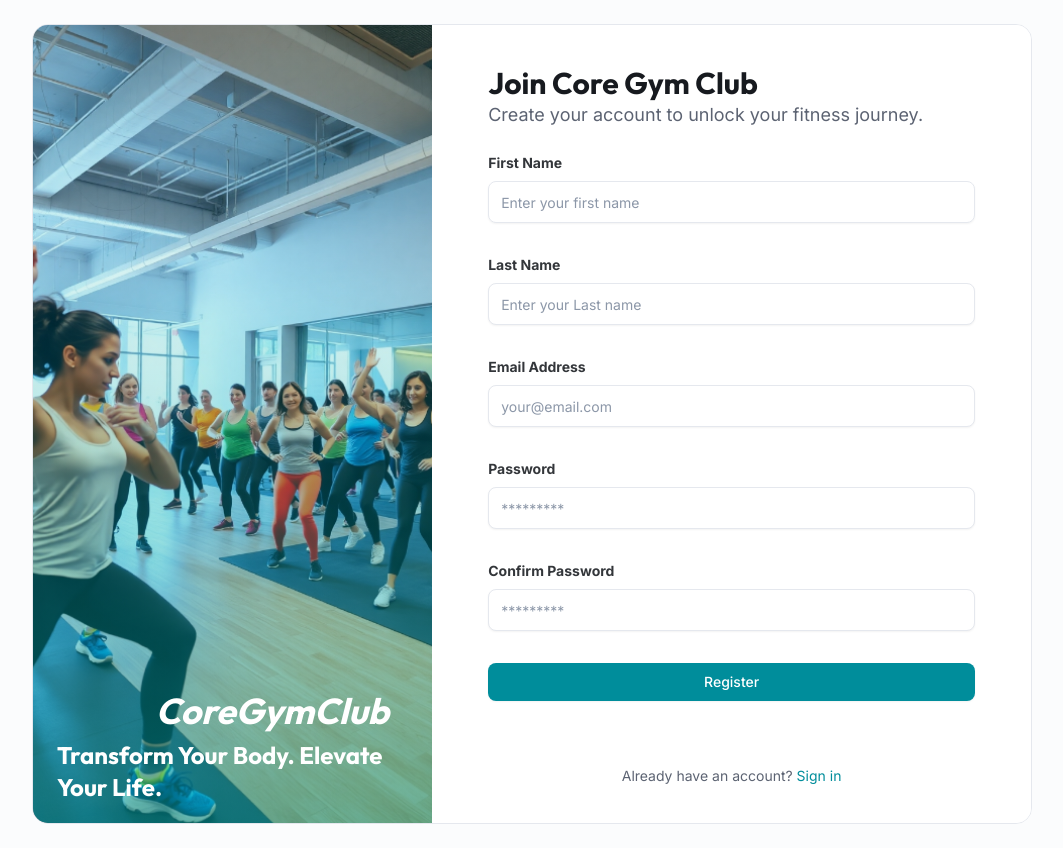
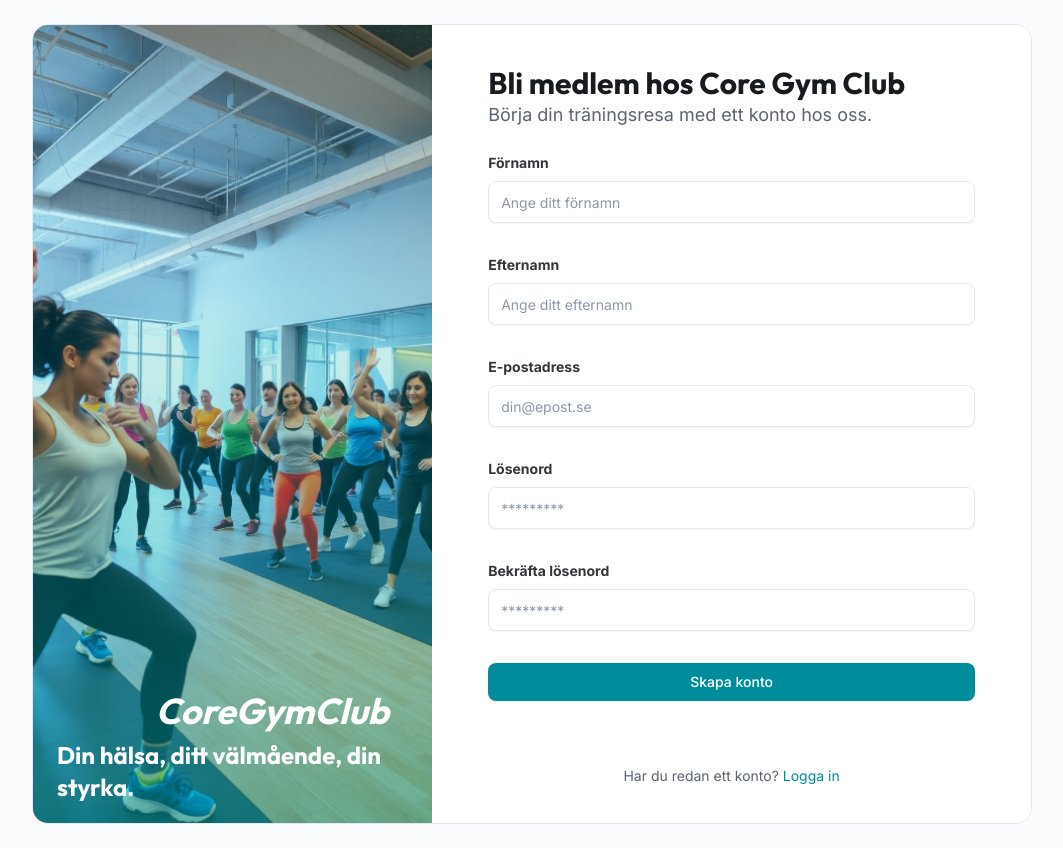
Before and after one commit to EC-ProjectGroup8/Frontend, a React (Vite) app: page /register in a window 1280 px wide. Shown: the whole page, without its empty margins (108-1171 px from the left). Built offline with nearby package versions, Linux system fonts and the light colour scheme.

Commit message:
Changed the language

```diff
--- a/src/App.tsx
+++ b/src/App.tsx
@@ -1,7 +1,7 @@
 import BaseLayout from "@/layouts/BaseLayout";
 import Register from "@/pages/Register";
 import UserLogin from "@/pages/UserLogin";
-import Workouts from "@/pages/Workouts";
+import Pass from "@/pages/Workouts";
 import { Routes, Route } from "react-router-dom";
 import MemberLayout from "./layouts/MemberLayout";
 
@@ -14,8 +14,8 @@ function App() {
         <Route path="/register" element={<Register />} />
       </Route>
 
-      <Route path="/workouts" element={<MemberLayout />}>
-        <Route index element={<Workouts />} />
+      <Route path="/pass" element={<MemberLayout />}>
+        <Route index element={<Pass />} />
       </Route>
     </Routes>
   );
--- a/src/components/Footer.tsx
+++ b/src/components/Footer.tsx
@@ -1,8 +1,9 @@
 const Footer = () => {
   return (
     <footer>
-      <p>
-        &copy; {new Date().getFullYear()} Core Gym Club. All rights reserved.
+      <p className="text-center text-sm text-gray-500 py-4">
+        &copy; {new Date().getFullYear()} Core Gym Club. Alla rättigheter
+        förbehållna.
       </p>
     </footer>
   );
--- a/src/components/LogOutButton.tsx
+++ b/src/components/LogOutButton.tsx
@@ -15,7 +15,7 @@ const LogOutButton: React.FC = () => {
       hover:shadow-md transition-all duration-200 ease-in-out
       active:scale-95 focus:scale-102 hover:scale-102"
     >
-      <span>Logout</span>
+      <span>Logga ut</span>
     </button>
   );
 };
--- a/src/components/LoginCard.tsx
+++ b/src/components/LoginCard.tsx
@@ -49,33 +49,39 @@ const LoginCard: React.FC = () => {
           ? (res as { email?: string }).email
           : undefined;
 
-      if (!email) throw new Error("Unexpected sign-in response.");
+      if (!email) throw new Error("Oväntat inloggning fel. Försök igen.");
 
       sessionStorage.setItem("loggedInUserEmail", email);
-      toast.success("Signed in successfully!");
+      toast.success("Inloggning lyckades!");
       navigate("/workouts");
     } catch (err: unknown) {
       console.error("Sign-in error:", err);
 
       if (err instanceof HttpError) {
         if (err.status === 400 || err.status === 401) {
-          setError("password", { message: "Invalid email or password." });
-          toast.error("Invalid email or password.");
+          setError("password", {
+            message: "Ogiltig e-postadress eller lösenord.",
+          });
+          toast.error("Ogiltig e-postadress eller lösenord.");
           return;
         }
         if (err.status >= 500) {
-          toast.error("Server error (500). Please try again later.");
+          toast.error("Serverfel (500). Försök igen senare.");
           return;
         }
 
-        toast.error(`Request failed (${err.status}). Please try again later.`);
+        toast.error(
+          `Begäran misslyckades (${err.status}). Försök igen senare.`
+        );
         return;
       }
 
       const msg =
-        err instanceof Error && err.message && err.message !== "Failed to fetch"
+        err instanceof Error &&
+        err.message &&
+        err.message !== "Kunde inte hämta data."
           ? err.message
-          : "Network error. Please check your connection or try again later.";
+          : "Nätverksfel. Kontrollera din anslutning och försök igen.";
       toast.error(msg);
     }
   };
@@ -98,7 +104,7 @@ const LoginCard: React.FC = () => {
               CoreGymClub
             </h1>
             <p className="image-tagline font-bold text-2xl">
-              Transform Your Body. Elevate Your Life.
+              Din hälsa, ditt välmående, din styrka.
             </p>
           </div>
         </div>
@@ -107,8 +113,8 @@ const LoginCard: React.FC = () => {
         <div className="form-section">
           <div className="welcome-container">
             <Logo />
-            <h2>Welcome back</h2>
-            <p>Enter your credentials to access your account</p>
+            <h2>Välkommen tillbaka</h2>
+            <p>Fyll i dina uppgifter för att logga in.</p>
           </div>
 
           <form
@@ -118,29 +124,29 @@ const LoginCard: React.FC = () => {
             aria-busy={isSubmitting}
           >
             <span className="sr-only" role="status" aria-live="polite">
-              {isSubmitting ? "Authorizing..." : ""}
+              {isSubmitting ? "Verifierar..." : ""}
             </span>
 
             {/* Email */}
             <div className="form-group">
               <Label className="form-label text-sm font-bold" htmlFor="email">
-                Email
+                E-postadress
               </Label>
               <Input
                 id="email"
                 className="form-input"
-                placeholder="your@email.com"
+                placeholder="din@epost.se"
                 type="email"
                 autoComplete="email"
                 aria-invalid={!!errors.email}
                 {...register("email", {
-                  required: "Email is required",
+                  required: "Du måste ange en e-postadress",
                   pattern: {
                     value: /^[^\s@]+@[^\s@]+\.[^\s@]+$/,
-                    message: "Invalid email format",
+                    message: "Ogiltigt e-postformat",
                   },
                   validate: (v) =>
-                    v.trim().length > 0 || "Email cannot be empty",
+                    v.trim().length > 0 || "E-postadressen får inte vara tom",
                 })}
               />
               {errors.email && (
@@ -156,7 +162,7 @@ const LoginCard: React.FC = () => {
                 className="form-label text-sm font-bold"
                 htmlFor="password"
               >
-                Password
+                Lösenord
               </Label>
               <Input
                 id="password"
@@ -166,8 +172,8 @@ const LoginCard: React.FC = () => {
                 autoComplete="current-password"
                 aria-invalid={!!errors.password}
                 {...register("password", {
-                  required: "Password is required",
-                  minLength: { value: 8, message: "Min 8 characters" },
+                  required: "Lösenord krävs",
+                  minLength: { value: 8, message: "Minst 8 tecken." },
                 })}
               />
               {errors.password && (
@@ -182,11 +188,11 @@ const LoginCard: React.FC = () => {
               className="form-button"
               disabled={isSubmitting}
             >
-              {isSubmitting ? "Authorizing..." : "Log in"}
+              {isSubmitting ? "Verifierar..." : "Logga in"}
             </Button>
 
             <p className="form-signin">
-              Don't have an account? <a href="/Register">Register</a>
+              Har du inget konto? <a href="/Register">Skapa konto</a>
             </p>
           </form>
         </div>
--- a/src/components/RegistrationForm.tsx
+++ b/src/components/RegistrationForm.tsx
@@ -56,20 +56,22 @@ const RegistrationForm: React.FC = () => {
 
       await post(payload);
 
-      toast.success("Registration successful!");
+      toast.success("Registreringen lyckades!");
       reset();
       navigate("/signin");
     } catch (err: unknown) {
-
       if (err instanceof HttpError && err.status === 409) {
-        setError("Email", { message: "This email is already registered." });
-        toast.error("Email is already in use.");
+        setError("Email", {
+          message: "Den här e-postadressen är redan registrerad.",
+        });
+        toast.error("E-postadressen används redan.");
         return;
       }
 
-
       const message =
-        err instanceof Error ? err.message : "Registration failed. Please try again.";
+        err instanceof Error
+          ? err.message
+          : "Registreringen misslyckades. Försök igen.";
       toast.error(message);
     }
   };
@@ -92,7 +94,7 @@ const RegistrationForm: React.FC = () => {
               CoreGymClub
             </h1>
             <p className="image-tagline font-bold text-2xl">
-              Transform Your Body. Elevate Your Life.
+              Din hälsa, ditt välmående, din styrka.
             </p>
           </div>
         </div>
@@ -104,36 +106,38 @@ const RegistrationForm: React.FC = () => {
           noValidate
           aria-busy={isSubmitting}
         >
-          <h2 className="form-title text-3xl font-bold">Join Core Gym Club</h2>
+          <h2 className="form-title text-3xl font-bold">
+            Bli medlem hos Core Gym Club
+          </h2>
           <p className="form-subtitle text-lg">
-            Create your account to unlock your fitness journey.
+            Börja din träningsresa med ett konto hos oss.
           </p>
 
           {/* Screen-reader för submit-status */}
           <span className="sr-only" role="status" aria-live="polite">
-            {isSubmitting ? "Submitting your registration..." : ""}
+            {isSubmitting ? "Skickar din registrering..." : ""}
           </span>
 
           {/* First Name */}
           <div className="form-group">
             <Label className="form-label text-sm font-bold" htmlFor="FirstName">
-              First Name
+              Förnamn
             </Label>
             <Input
               id="FirstName"
               className="form-input"
-              placeholder="Enter your first name"
+              placeholder="Ange ditt förnamn"
               type="text"
               autoComplete="given-name"
               aria-invalid={!!errors.FirstName}
               {...register("FirstName", {
-                required: "First name is required",
+                required: "Förnamn krävs",
                 minLength: {
                   value: 2,
-                  message: "First name must be at least 2 characters",
+                  message: "Förnamnet måste vara minst 2 tecken",
                 },
                 validate: (value) =>
-                  value.trim().length > 0 || "First name cannot be empty",
+                  value.trim().length > 0 || "Förnamnet får inte vara tomt",
               })}
             />
             {errors.FirstName && (
@@ -146,23 +150,23 @@ const RegistrationForm: React.FC = () => {
           {/* Last Name */}
           <div className="form-group">
             <Label className="form-label text-sm font-bold" htmlFor="LastName">
-              Last Name
+              Efternamn
             </Label>
             <Input
               id="LastName"
               className="form-input"
-              placeholder="Enter your Last name"
+              placeholder="Ange ditt efternamn"
               type="text"
               aria-invalid={!!errors.LastName}
               autoComplete="family-name"
               {...register("LastName", {
-                required: "Last name is required",
+                required: "Efternamn krävs",
                 minLength: {
                   value: 2,
-                  message: "Last name must be at least 2 characters",
+                  message: "Efternamnet måste vara minst 2 tecken",
                 },
                 validate: (value) =>
-                  value.trim().length > 0 || "Last name cannot be empty",
+                  value.trim().length > 0 || "Efternamnet får inte vara tomt",
               })}
             />
             {errors.LastName && (
@@ -175,23 +179,23 @@ const RegistrationForm: React.FC = () => {
           {/* Email */}
           <div className="form-group">
             <Label className="form-label text-sm font-bold" htmlFor="email">
-              Email Address
+              E-postadress
             </Label>
             <Input
               id="email"
               className="form-input"
-              placeholder="your@email.com"
+              placeholder="din@epost.se"
               type="email"
               autoComplete="email"
               aria-invalid={!!errors.Email}
               {...register("Email", {
-                required: "Email is required",
+                required: "Du måste ange en e-postadress",
                 pattern: {
                   value: /^[^\s@]+@[^\s@]+\.[^\s@]+$/,
-                  message: "Invalid email format",
+                  message: "Ogiltigt e-postformat",
                 },
                 validate: (value) =>
-                  value.trim().length > 0 || "Email cannot be empty",
+                  value.trim().length > 0 || "E-postadressen får inte vara tom",
               })}
             />
             {errors.Email && (
@@ -204,7 +208,7 @@ const RegistrationForm: React.FC = () => {
           {/* Password */}
           <div className="form-group">
             <Label className="form-label text-sm font-bold" htmlFor="password">
-              Password
+              Lösenord
             </Label>
             <Input
               id="password"
@@ -214,11 +218,11 @@ const RegistrationForm: React.FC = () => {
               autoComplete="new-password"
               aria-invalid={!!errors.Password}
               {...register("Password", {
-                required: "Password is required",
-                minLength: { value: 8, message: "Min 8 characters" },
+                required: "Lösenord krävs",
+                minLength: { value: 8, message: "Minst 8 tecken." },
                 validate: (value) =>
                   passwordRegex.test(value) ||
-                  "Need one uppercase, one lowercase and one digit",
+                  "Lösenordet måste innehålla minst en stor bokstav, en liten bokstav, en siffra och ett specialtecken.",
               })}
             />
             {errors.Password && (
@@ -234,7 +238,7 @@ const RegistrationForm: React.FC = () => {
               className="form-label text-sm font-bold"
               htmlFor="confirmPassword"
             >
-              Confirm Password
+              Bekräfta lösenord
             </Label>
             <Input
               id="confirmPassword"
@@ -244,9 +248,9 @@ const RegistrationForm: React.FC = () => {
               autoComplete="new-password"
               aria-invalid={!!errors.confirmPassword}
               {...register("confirmPassword", {
-                required: "Please confirm your password",
+                required: "Vänligen bekräfta ditt lösenord",
                 validate: (value) =>
-                  value === getValues("Password") || "Passwords do not match",
+                  value === getValues("Password") || "Lösenorden matchar inte",
               })}
             />
             {errors.confirmPassword && (
@@ -261,16 +265,16 @@ const RegistrationForm: React.FC = () => {
             {isSubmitting ? (
               <>
                 <Spinner />
-                Registering...
+                Skapar konto...
               </>
             ) : (
-              "Register"
+              "Skapa konto"
             )}
           </Button>
 
           {/* Sign in */}
           <p className="form-signin">
-            Already have an account? <a href="/signin">Sign in</a>
+            Har du redan ett konto? <a href="/signin">Logga in</a>
           </p>
         </form>
       </div>
--- a/src/pages/Workouts.tsx
+++ b/src/pages/Workouts.tsx
@@ -26,12 +26,12 @@ const WorkoutsPage: React.FC = () => {
           role="alert"
           className="bg-red-100 text-red-800 p-4 rounded-lg mb-4 shadow"
         >
-          <p>{`Failed to load workouts: ${error}`}</p>
+          <p>{`Vi kunde inte hämta passen just nu.: ${error}`}</p>
           <button
             onClick={() => refetch()}
             className="mt-2 text-sm underline hover:text-red-600"
           >
-            Try again
+            Försök igen
           </button>
         </div>
       )}
@@ -42,20 +42,18 @@ const WorkoutsPage: React.FC = () => {
             <thead className="bg-gray-100 sticky top-0">
               <tr>
                 <th className="px-6 py-3 text-left text-xs font-semibold text-gray-600 uppercase tracking-wider">
-                  Title
+                  Pass
                 </th>
                 <th className="px-6 py-3 text-left text-xs font-semibold text-gray-600 uppercase tracking-wider">
-                  Location
+                  Plats
                 </th>
                 <th className="px-6 py-3 text-left text-xs font-semibold text-gray-600 uppercase tracking-wider">
-                  Start time
+                  Start
                 </th>
                 <th className="px-6 py-3 text-left text-xs font-semibold text-gray-600 uppercase tracking-wider">
-                  Instructor
+                  Instruktör
                 </th>
-                <th className="px-6 py-3 text-left text-xs font-semibold text-gray-600 uppercase tracking-wider">
-                  Action
-                </th>
+                <th className="px-6 py-3 text-left text-xs font-semibold text-gray-600 uppercase tracking-wider"></th>
               </tr>
             </thead>
             <tbody className="divide-y divide-gray-200">
```
